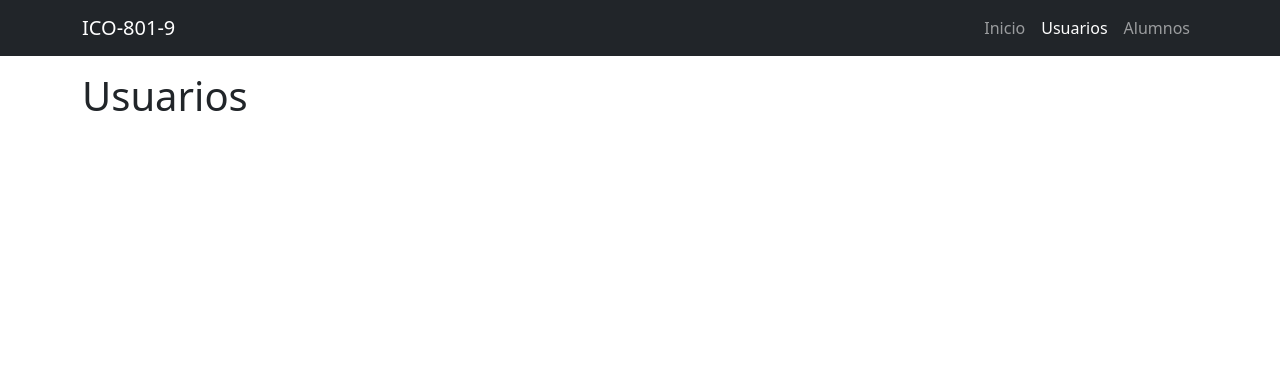
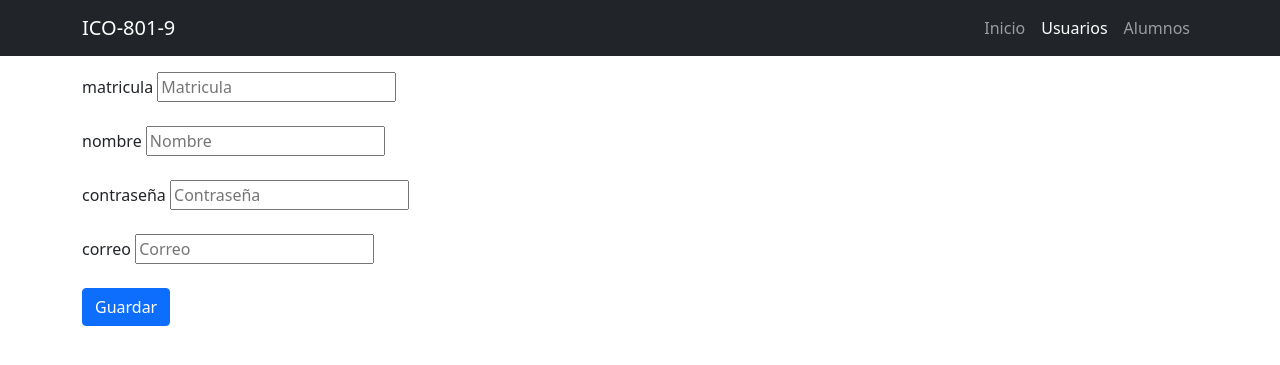
Before and after one commit to IDGS-805-20002803/IntroFlask, a Flask app: page /usuarios in a window 1280 px wide. Shown: the top 365 px of the page. Run offline with Flask 3, Linux system fonts and the light colour scheme; some libraries are stand-ins or nearby versions.

Commit message:
Intro-Flask

```diff
--- a/app.py
+++ b/app.py
@@ -1,60 +1,82 @@
 from flask import Flask, render_template, request
+from flask import flash
+from flask_wtf.csrf import CSRFProtect
 
+import forms
 
 app=Flask(__name__)
+app.secret_key='clave secreta'
+
+csrf=CSRFProtect()
 
 
 @app.route("/")
 def index():
-    titulo = "Flask IDGS805"
-    lista = ["Juan", "Pedro", "Mario"]
+    titulo="Flask IDGS805"
+    lista=["Juan","Pedro","Mario"]
     return render_template("index.html", titulo=titulo, lista=lista)
 
-@app.route("/alumnos")
+@app.route("/alumnos",methods=['GET','POST'])
 def alumnos():
-    return render_template("alumnos.html")
+    mat=0
+    nom=""
+    apa=""
+    ama=""
+    email=""
+    alumnos_class=forms.UserForm(request.form)
+    if request.method=='POST' and alumnos_class.validate():
+        mat=alumnos_class.matricula.data
+        nom=alumnos_class.nombre.data
+        apa=alumnos_class.apellidoP.data
+        ama=alumnos_class.apellidoM.data
+        email=alumnos_class.correo.data
 
-@app.route("/usuarios")
+        mensaje='Bienvenido {}'.format(nom)
+        flash(mensaje)
+
+    return render_template("alumnos.html",form=alumnos_class, mat=mat, nom=nom, apa=apa, ama=ama, email=email)
+
+@app.route("/usuarios", methods=['GET', 'POST'])
 def usuarios():
     return render_template("usuarios.html")
 
 @app.route("/hola")
 def hola():
-    return "<h1>-----Hola Nuevo-----</h1>"
+    return "<h1>----Hola Nuevo----</h1>"
 
 @app.route("/user/<int:id>/<string:name>")
-def user(id,name):
+def user(id, name):
     return "ID: {} Nombre: {}".format(id,name)
 
 @app.route("/formulario")
 def formulario():
-
     return '''
-        <form>
+    <form>
         <label for="name">Name:</label>
         <input type="text" id="name" name="name" required>
-        <br>
-        <label for="name">apaterno:</label>
+
+        <label for="name">Paterno:</label>
         <input type="text" id="name" name="name" required>
     </form>
 '''
-@app.route("/operasBas", methods=['GET', 'POST'])
-def opera1():
-    if request.method == "POST":
-        n1 = request.form.get("n1")
-        n2 = request.form.get("n2")
+
+@app.route("/operasBas",methods=['GET','POST'])
+def operasBas():
+    res=0
+    if request.method=="POST":
+        n1=request.form.get("n1")
+        n2=request.form.get("n2")
         res = int(n1) + int(n2)
 
-        return render_template("operasBas.html", resultado=res)
-
-    return render_template("operasBas.html")
+    return render_template("operasBas.html",res=res)
 
 @app.route("/resultado",methods=['GET','POST'])
 def resultado():
     n1=request.form.get("n1")
     n2=request.form.get("n2")
-    res=int(n1)+int(n2)
+    res = int(n1) + int(n2)
     return "La suma de {} + {} = {}".format(n1,n2,res)
 
-if __name__=='__main__':
+if __name__ =='__main__':
+    csrf.init_app(app)
     app.run(debug=True)
--- a/requirements.txt
+++ b/requirements.txt
@@ -1,8 +1,13 @@
 blinker==1.9.0
 click==8.3.1
 colorama==0.4.6
+dnspython==2.8.0
+email-validator==2.3.0
 Flask==3.1.2
+Flask-WTF==1.2.2
+idna==3.11
 itsdangerous==2.2.0
 Jinja2==3.1.6
 MarkupSafe==3.0.3
 Werkzeug==3.1.5
+WTForms==3.2.1
--- /dev/null
+++ b/templates/_macros.html
@@ -0,0 +1,23 @@
+{% macro datos (name, placeholder, type="text") %}
+
+  <div class="mb-3">
+    <label for="{{name}}" class="form-label">{{name}}</label>
+    <input type="{{type}}" class="form-label" name="{{name}}" id="{{name}}" placeholder="{{placeholder}}"/>
+  </div>
+
+{% endmacro %}
+
+{% macro campoNuevo(field)%}
+
+  <td>{{field.label}}</td>
+  <dd>{{field(**kwargs) | safe }}</dd>
+
+  {% if field.errors %}
+
+    {% for error in field.errors %}
+        <li style="color: red;">{{error}}</li>
+    {%endfor%}
+
+  {%endif%}
+
+{% endmacro %}
--- a/templates/layaut.html
+++ /dev/null
@@ -1,49 +0,0 @@
-<!DOCTYPE html>
-<html lang="eng">
-<head>
-    <meta charset="UTF-8">
-    <meta name="viewport" content="width=device-width, initial-scale=1.0">
-    <link rel="stylesheet" href="{{ url_for('static', filename='bootstrap/css/bootstrap.min.css') }}">
-    <title>Document</title>
-</head>
-<body>
-    <nav class="navbar navbar-expand-lg navbar-dark bg-dark fixed-top">
-  <div class="container">
-    <a class="navbar-brand" href="{{ url_for('index') }}">ICO-801-9</a>
-
-    <button class="navbar-toggler" type="button" data-bs-toggle="collapse" data-bs-target="#navbarNav">
-      <span class="navbar-toggler-icon"></span>
-    </button>
-
-    <div class="collapse navbar-collapse" id="navbarNav">
-      <ul class="navbar-nav ms-auto">
-
-        <li class="nav-item">
-          <a class="nav-link {% if request.endpoint == 'index' %}active{% endif %}"
-             href="{{ url_for('index') }}">Inicio</a>
-        </li>
-
-        <li class="nav-item">
-          <a class="nav-link {% if request.endpoint == 'usuarios' %}active{% endif %}"
-             href="">Usuarios</a>
-        </li>
-
-        <li class="nav-item">
-          <a class="nav-link {% if request.endpoint == 'alumnos' %}active{% endif %}"
-             href="">Alumnos</a>
-        </li>
-
-      </ul>
-    </div>
-  </div>
-</nav>
-<div class="container mt-5 pt-4">
-
-    {% block content %}
-
-    {% endblock %}
-
-
-<script src="../static/boostrap/js/boostrap.bundle.min.js"></script>
-</body>
-</html>
--- /dev/null
+++ b/templates/layout.html
@@ -0,0 +1,51 @@
+<!DOCTYPE html>
+<html lang="eng">
+  <head>
+    <meta charset="UTF-8" />
+    <meta name="viewport" content="width=device-width, initial-scale=1.0" />
+    <link href="../static/bootstrap/css/bootstrap.min.css" rel="stylesheet" />
+    <title>Document</title>
+  </head>
+  <body>
+    <nav class="navbar navbar-expand-lg navbar-dark bg-dark fixed-top">
+      <div class="container">
+        <a class="navbar-brand" href="{{ url_for('index') }}">ICO-801-9</a>
+
+        <button class="navbar-toggler" type="button" data-bs-toggle="collapse" data-bs-target="#navbarNav"><span class="navbar-toggler-icon"></span></button>
+
+        <div class="collapse navbar-collapse" id="navbarNav">
+          <ul class="navbar-nav ms-auto">
+            <li class="nav-item">
+              <a class="nav-link {% if request.endpoint == 'index' %}active{% endif %}" href="{{ url_for('index') }}">Inicio</a>
+            </li>
+
+            <li class="nav-item">
+              <a class="nav-link {% if request.endpoint == 'usuarios' %}active{% endif %}" href="{{ url_for('usuarios') }}">Usuarios</a>
+            </li>
+
+            <li class="nav-item">
+              <a class="nav-link {% if request.endpoint == 'alumnos' %}active{% endif %}" href="{{ url_for('alumnos') }}">Alumnos</a>
+            </li>
+          </ul>
+        </div>
+      </div>
+    </nav>
+    <div class="container mt-5 pt-4">
+      {% with messages=get_flashed_messages() %}
+        {% if messages %}
+          {% for message in messages %}
+            <div class="alert alert-success">
+              {{message}}
+            </div>
+          {% endfor %}
+        {% endif %}
+      {% endwith %}
+
+      {% block content %}
+
+      {% endblock %}
+    </div>
+
+    <script src="../static/bootstrap/js/bootstrap.bundle.min.js"></script>
+  </body>
+</html>
--- a/templates/usuarios.html
+++ b/templates/usuarios.html
@@ -1,5 +1,14 @@
-{% extends "layaut.html" %}
+{% extends 'layout.html' %}
 
-{%block content%}
-<h1>Usuarios</h1>
-    {%endblock%}
+{% block content %}
+  {% import '_macros.html' as macros %}
+  <form action="/alumnos" method="post">
+    <input type="hidden" name="csrf_token" value="{{ csrf_token() }}">
+
+    {{ macros.datos('matricula', 'Matricula', 'number') }}
+    {{ macros.datos('nombre', 'Nombre') }}
+    {{ macros.datos("contraseña","Contraseña","password") }}
+    {{ macros.datos("correo","Correo","email") }}
+    <button class="btn btn-primary" type="submit">Guardar</button>
+  </form>
+{% endblock %}
```
Also changed, not shown: forms.py (added, +22 -0 lines), templates/Index.html (+4 -4 lines), templates/alumnos.html (+22 -4 lines), templates/operasBas.html (+10 -12 lines), 1 other file.
